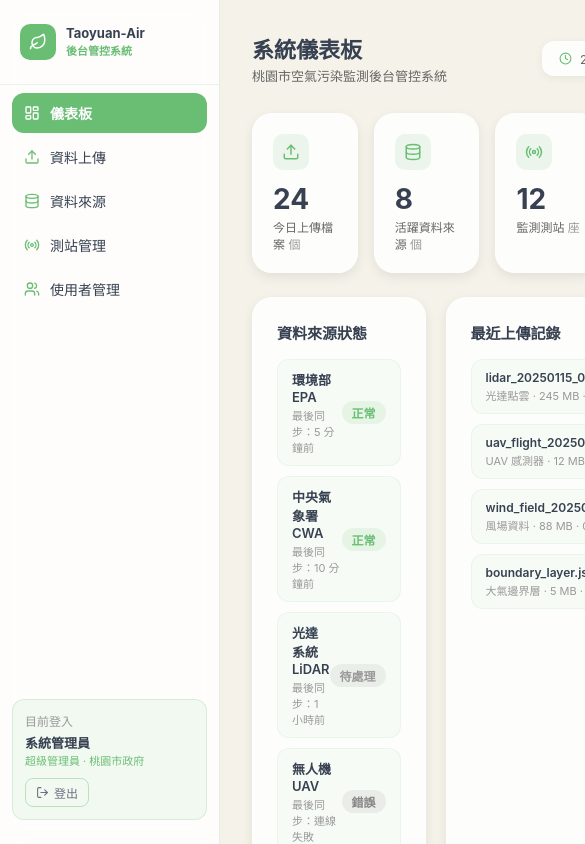
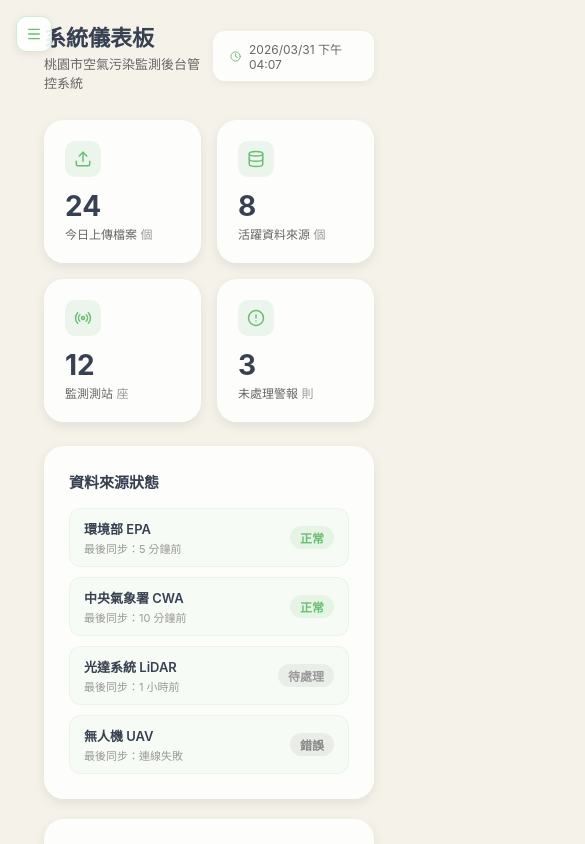
Before and after one commit to yenyu3/taoyuan-air-admin, a React (Vite) app in the folder frontend/: page / in a window 390 px wide. Both pictures are taken after a click on the button "快速登入". Shown: the top 844 px of the page, 585 px wide, since content can reach past the window. Built offline with nearby package versions, Linux system fonts and the light colour scheme.

Commit message:
feat: add responsive layout and collapsible sidebar

```diff
--- a/frontend/src/App.tsx
+++ b/frontend/src/App.tsx
@@ -1,6 +1,8 @@
+import { useState, useEffect } from 'react';
 import { BrowserRouter, Routes, Route } from 'react-router-dom';
 import { AuthProvider, useAuth } from './contexts/AuthContext';
 import Sidebar from './components/Layout/Sidebar';
+import { Menu } from 'lucide-react';
 import Dashboard from './pages/Dashboard';
 import Upload from './pages/Upload';
 import DataSources from './pages/DataSources';
@@ -10,18 +12,43 @@ import LoginPage from './pages/Login';
 
 function AppContent() {
   const { user } = useAuth();
+  const [sidebarOpen, setSidebarOpen] = useState(window.innerWidth >= 768);
+
+  useEffect(() => {
+    const handler = () => setSidebarOpen(window.innerWidth >= 768);
+    window.addEventListener('resize', handler);
+    return () => window.removeEventListener('resize', handler);
+  }, []);
 
   if (!user) return <LoginPage />;
 
   return (
     <div style={{ display: 'flex', minHeight: '100vh', backgroundColor: '#F4F2E9' }}>
-      <Sidebar />
+      <Sidebar isOpen={sidebarOpen} onToggle={() => setSidebarOpen(o => !o)} />
       <main style={{
         flex: 1,
-        marginLeft: 220,
-        padding: '32px 32px 32px 32px',
+        marginLeft: sidebarOpen ? 220 : 0,
+        padding: sidebarOpen ? '32px 32px 32px 48px' : '32px 32px 32px 64px',
         minHeight: '100vh',
+        transition: 'margin-left 0.25s ease',
       }}>
+        {!sidebarOpen && (
+          <button
+            onClick={() => setSidebarOpen(true)}
+            title="展開側欄"
+            style={{
+              position: 'fixed', top: 16, left: 16, zIndex: 101,
+              width: 36, height: 36, borderRadius: 10,
+              backgroundColor: 'rgba(255,255,255,0.9)',
+              border: '1px solid rgba(106,190,116,0.3)',
+              cursor: 'pointer', display: 'flex',
+              alignItems: 'center', justifyContent: 'center',
+              boxShadow: '0 2px 8px rgba(0,0,0,0.08)',
+            }}
+          >
+            <Menu size={16} color="#6abe74" />
+          </button>
+        )}
         <Routes>
           <Route path="/" element={<Dashboard />} />
           <Route path="/upload" element={<Upload />} />
--- a/frontend/src/components/Layout/Sidebar.tsx
+++ b/frontend/src/components/Layout/Sidebar.tsx
@@ -61,13 +61,32 @@ function UserBlock() {
   );
 }
 
-export default function Sidebar() {
+interface SidebarProps {
+  isOpen: boolean;
+  onToggle: () => void;
+}
+
+export default function Sidebar({ isOpen, onToggle }: SidebarProps) {
   return (
+    <>
+      {/* 手機版遮罩 */}
+      {isOpen && (
+        <div
+          onClick={onToggle}
+          style={{
+            display: 'none',
+            position: 'fixed', inset: 0,
+            backgroundColor: 'rgba(0,0,0,0.3)',
+            zIndex: 99,
+          }}
+          className="sidebar-overlay"
+        />
+      )}
     <aside
       style={{
         width: 220,
         minHeight: "100vh",
-        backgroundColor: "rgba(255,255,255,0.85)",
+        backgroundColor: "rgba(255,255,255,0.95)",
         borderRight: "1px solid rgba(106,190,116,0.2)",
         display: "flex",
         flexDirection: "column",
@@ -75,18 +94,25 @@ export default function Sidebar() {
         backdropFilter: "blur(10px)",
         position: "fixed",
         top: 0,
-        left: 0,
+        left: isOpen ? 0 : -220,
         bottom: 0,
         zIndex: 100,
+        transition: "left 0.25s ease",
       }}
     >
-      {/* Logo */}
+      {/* Logo — 點擊收合 */}
       <div
+        onClick={onToggle}
+        title="收合側欄"
         style={{
           padding: "24px 20px",
           borderBottom: "1px solid rgba(106,190,116,0.15)",
           marginBottom: 8,
+          cursor: "pointer",
+          transition: "background 0.15s",
         }}
+        onMouseEnter={e => (e.currentTarget.style.background = "rgba(106,190,116,0.06)")}
+        onMouseLeave={e => (e.currentTarget.style.background = "transparent")}
       >
         <div style={{ display: "flex", alignItems: "center", gap: 10 }}>
           <div
@@ -98,19 +124,13 @@ export default function Sidebar() {
               display: "flex",
               alignItems: "center",
               justifyContent: "center",
+              flexShrink: 0,
             }}
           >
             <Leaf size={18} color="#fff" />
           </div>
           <div>
-            <div
-              style={{
-                fontSize: 13,
-                fontWeight: 700,
-                color: "#374151",
-                lineHeight: 1.2,
-              }}
-            >
+            <div style={{ fontSize: 13, fontWeight: 700, color: "#374151", lineHeight: 1.2 }}>
               Taoyuan-Air
             </div>
             <div style={{ fontSize: 11, color: "#6abe74", fontWeight: 600 }}>
@@ -155,5 +175,8 @@ export default function Sidebar() {
       {/* User info */}
       <UserBlock />
     </aside>
+
+
+    </>
   );
 }
--- a/frontend/src/index.css
+++ b/frontend/src/index.css
@@ -22,3 +22,27 @@ body {
   background: rgba(106, 190, 116, 0.4);
   border-radius: 3px;
 }
+
+/* Responsive */
+@media (max-width: 767px) {
+  .sidebar-overlay {
+    display: block !important;
+  }
+
+  main {
+    padding: 20px 16px 20px 44px !important;
+  }
+}
+
+@media (max-width: 900px) {
+  .grid-4 { grid-template-columns: repeat(2, 1fr) !important; }
+  .grid-3 { grid-template-columns: repeat(2, 1fr) !important; }
+  .grid-2 { grid-template-columns: 1fr !important; }
+  .table-wrap { overflow-x: auto; }
+}
+
+@media (max-width: 540px) {
+  .grid-4 { grid-template-columns: 1fr 1fr !important; }
+  .grid-3 { grid-template-columns: 1fr 1fr !important; }
+  .grid-step1 { grid-template-columns: 1fr !important; }
+}
--- a/frontend/src/pages/Dashboard/index.tsx
+++ b/frontend/src/pages/Dashboard/index.tsx
@@ -31,7 +31,7 @@ export default function Dashboard() {
       <Header title="系統儀表板" subtitle="桃園市空氣污染監測後台管控系統" />
 
       {/* Stats */}
-      <div style={{ display: 'grid', gridTemplateColumns: 'repeat(4, 1fr)', gap: 16, marginBottom: 24 }}>
+      <div className="grid-4" style={{ display: 'grid', gridTemplateColumns: 'repeat(4, 1fr)', gap: 16, marginBottom: 24 }}>
         {stats.map(({ label, value, unit, Icon }) => (
           <Card key={label} padding={20}>
             <div style={{ display: 'flex', alignItems: 'center', justifyContent: 'space-between', marginBottom: 12 }}>
@@ -51,7 +51,7 @@ export default function Dashboard() {
         ))}
       </div>
 
-      <div style={{ display: 'grid', gridTemplateColumns: '1fr 1fr', gap: 20 }}>
+      <div className="grid-2" style={{ display: 'grid', gridTemplateColumns: '1fr 1fr', gap: 20 }}>
         {/* Data Sources */}
         <Card>
           <h3 style={{ fontSize: 15, fontWeight: 600, color: '#374151', marginBottom: 16 }}>資料來源狀態</h3>
--- a/frontend/src/pages/Stations/index.tsx
+++ b/frontend/src/pages/Stations/index.tsx
@@ -47,6 +47,7 @@ export default function Stations() {
 
       {view === 'list' ? (
         <Card>
+          <div className="table-wrap">
           <table style={{ width: '100%', borderCollapse: 'collapse' }}>
             <thead>
               <tr style={{ borderBottom: '1px solid rgba(0,0,0,0.06)' }}>
@@ -81,9 +82,10 @@ export default function Stations() {
               ))}
             </tbody>
           </table>
+          </div>
         </Card>
       ) : (
-        <div style={{ display: 'grid', gridTemplateColumns: 'repeat(3, 1fr)', gap: 16 }}>
+        <div className="grid-3" style={{ display: 'grid', gridTemplateColumns: 'repeat(3, 1fr)', gap: 16 }}>
           {mockStations.map(s => (
             <Card key={s.id} padding={20}>
               <div style={{ display: 'flex', justifyContent: 'space-between', alignItems: 'flex-start', marginBottom: 12 }}>
--- a/frontend/src/pages/Upload/index.tsx
+++ b/frontend/src/pages/Upload/index.tsx
@@ -146,7 +146,7 @@ export default function Upload() {
 
       {/* Step 1: 選擇大類 */}
       {step === 1 && (
-        <div style={{ display: 'grid', gridTemplateColumns: '1fr 1fr', gap: 16, marginBottom: 20 }}>
+        <div className="grid-step1" style={{ display: 'grid', gridTemplateColumns: '1fr 1fr', gap: 16, marginBottom: 20 }}>
           {([['lidar', '光達資料', 'LiDAR', '點雲、風場、大氣邊界層等光達量測資料'] ,
              ['uav',   '無人機資料', 'UAV',  '感測器、飛行軌跡、影像、氣象等無人機資料']] as [DataCategory, string, string, string][]).map(
             ([val, title, eng, desc]) => (
@@ -401,6 +401,7 @@ export default function Upload() {
       {/* History */}
       <Card>
         <h3 style={{ fontSize: 15, fontWeight: 600, color: '#374151', marginBottom: 16 }}>上傳歷史記錄</h3>
+        <div className="table-wrap">
         <table style={{ width: '100%', borderCollapse: 'collapse' }}>
           <thead>
             <tr style={{ borderBottom: '1px solid rgba(0,0,0,0.06)' }}>
@@ -422,6 +423,7 @@ export default function Upload() {
             ))}
           </tbody>
         </table>
+        </div>
       </Card>
     </div>
   );
--- a/frontend/src/pages/Users/index.tsx
+++ b/frontend/src/pages/Users/index.tsx
@@ -158,7 +158,7 @@ export default function Users() {
       <Header title="使用者管理" subtitle="帳號管理、角色權限與上傳配額設定" />
 
       {/* Role filter */}
-      <div style={{ display: 'grid', gridTemplateColumns: 'repeat(4, 1fr)', gap: 12, marginBottom: 20 }}>
+      <div className="grid-4" style={{ display: 'grid', gridTemplateColumns: 'repeat(4, 1fr)', gap: 12, marginBottom: 20 }}>
         {Object.entries(roleConfig).map(([key, cfg]) => {
           const count = users.filter(u => u.role === key).length;
           const isActive = filterRole === key;
@@ -185,6 +185,7 @@ export default function Users() {
       </div>
 
       <Card>
+        <div className="table-wrap">
         <table style={{ width: '100%', borderCollapse: 'collapse' }}>
           <thead>
             <tr style={{ borderBottom: '1px solid rgba(0,0,0,0.06)' }}>
@@ -242,6 +243,7 @@ export default function Users() {
             ))}
           </tbody>
         </table>
+        </div>
       </Card>
 
       {/* Modal */}
@@ -255,7 +257,9 @@ export default function Users() {
             backgroundColor: '#F4F2E9',
             borderRadius: 20,
             padding: 28,
-            width: 480,
+            width: 'min(480px, calc(100vw - 32px))',
+            maxHeight: 'calc(100vh - 40px)',
+            overflowY: 'auto',
             boxShadow: '0 8px 32px rgba(0,0,0,0.15)',
           }} onClick={e => e.stopPropagation()}>
 
```
